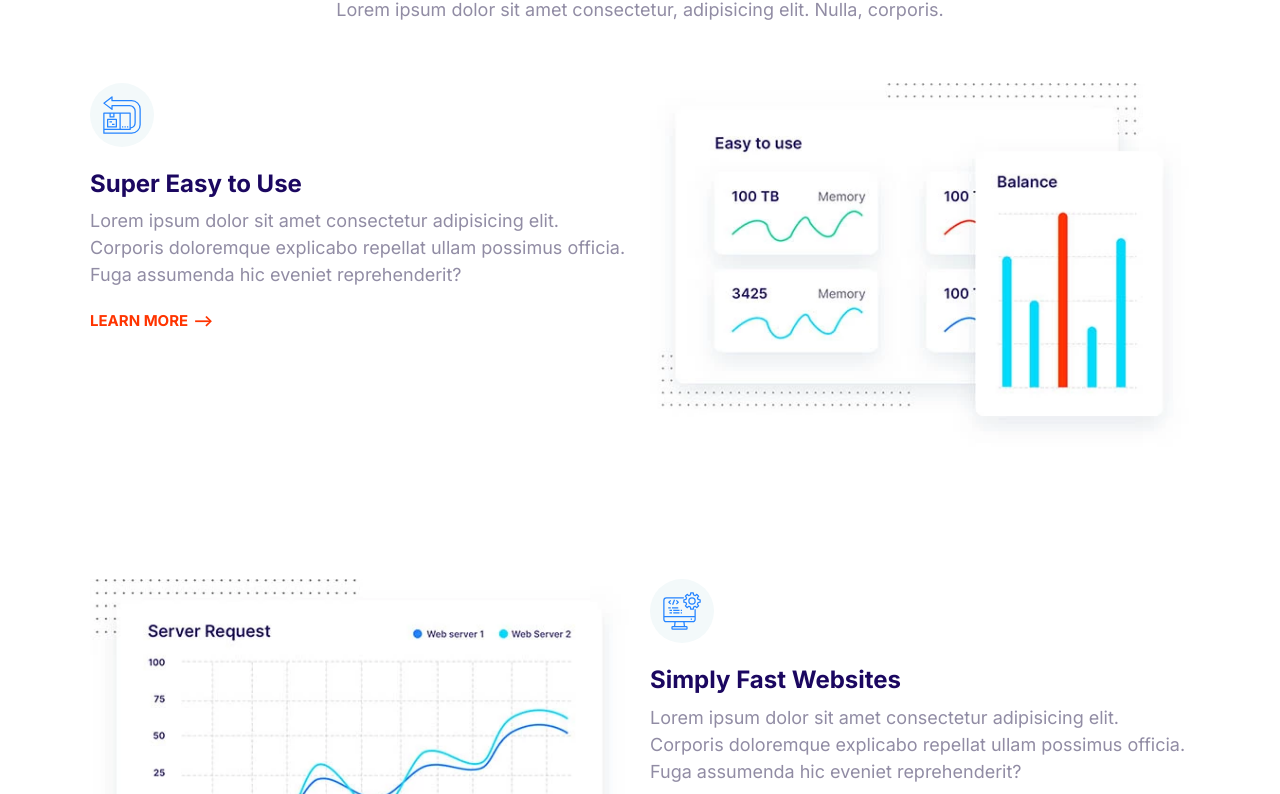
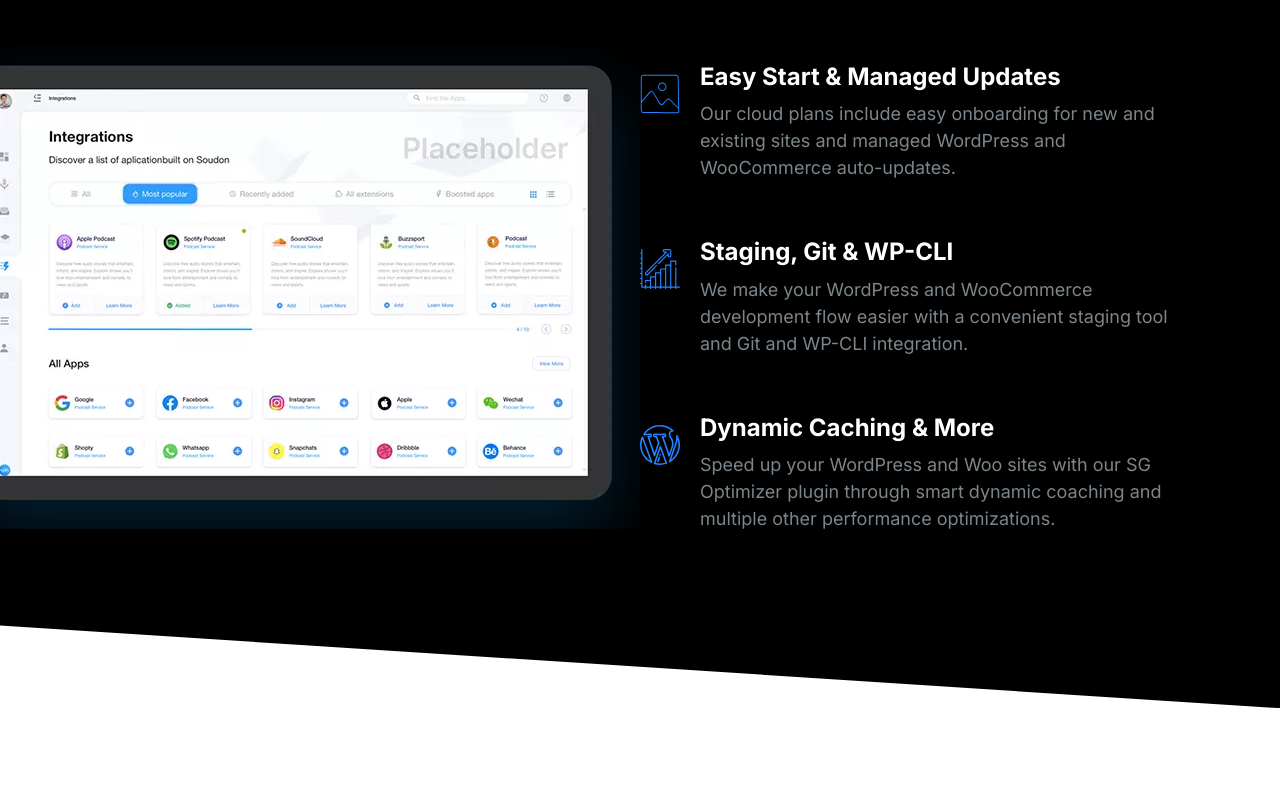
Before and after one commit to Iriaa9/moshify, a plain HTML site: page index.html in a window 1280 px wide. Shown: the part 118-912 px from the top of the page. After the commit the page ends 826 px from the top, so only its background shows below. Drawn offline with Linux system fonts and the light colour scheme.

Commit message:
Build the showcase block component.

```diff
--- a/CSS/styles.css
+++ b/CSS/styles.css
@@ -16,6 +16,11 @@
 }
 
 /* Topography */
+
+::selection {
+  background: var(--color-primary);
+  color: white;
+}
 
 html {
   font-size: 62.5%;
@@ -129,7 +134,6 @@ a {
 .list {
   list-style: none;
   padding-left: 0;
-  color: var(--color-headings);
 }
 
 .list--inline .list__item {
@@ -140,6 +144,7 @@ a {
 .list--tick {
   list-style-image: url(../images/tick.svg);
   padding-left: 3rem;
+  color: var(--color-headings);
 }
 
 .list--tick .list__item {
@@ -407,6 +412,7 @@ a {
 
 .media {
   display: flex;
+  margin-bottom: 4rem;
 }
 
 .media__title {
@@ -611,12 +617,12 @@ a {
 
 .block--skewed-right {
   padding-bottom: calc(var(--padding-vertical) + 4rem);
-  clip-path: polygon(0% 0%, 100% 0%, 100% 100%, 0% 80%);
+  clip-path: polygon(0% 0%, 100% 0%, 100% 100%, 0% 90%);
 }
 
 .block--skewed-left {
   padding-bottom: calc(var(--padding-vertical) + 4rem);
-  clip-path: polygon(0% 0%, 100% 0%, 100% 80%, 0% 100%);
+  clip-path: polygon(0% 0%, 100% 0%, 100% 90%, 0% 100%);
 }
 
 .container {
@@ -687,10 +693,6 @@ a {
 }
 
 /* Hero */
-.hero {
-  clip-path: polygon(0% 0%, 100% 0%, 100% 90%, 0% 100%);
-}
-
 .hero__tagline {
   font-size: 2rem;
   color: #b9c3cf;
@@ -774,3 +776,33 @@ a {
     order: 2;
   }
 }
+
+/* Showcase block */
+
+.showcase__heading {
+  text-align: center;
+  margin-bottom: 4rem;
+}
+
+.showcase__image > img {
+  width: 100%;
+}
+
+@media screen and (min-width: 768px) {
+  .showcase__heading {
+    margin-bottom: 6rem;
+  }
+
+  .showcase .grid {
+    grid-template-columns: 50% 50%;
+  }
+
+  .showcase__image {
+    justify-self: end;
+  }
+
+  .showcase__image > img {
+    width: auto;
+    max-width: 700px;
+  }
+}
--- a/index.html
+++ b/index.html
@@ -14,88 +14,77 @@
     <link rel="stylesheet" href="css/styles.css" />
   </head>
   <body>
-    <section class="container block">
-      <header class="block__header">
-        <h2 class="block__heading">Host on the Cloud to Keep Growing</h2>
-        <p>
-          Lorem ipsum dolor sit amet consectetur, adipisicing elit. Nulla,
-          corporis.
-        </p>
-      </header>
-      <article class="grid grid--1x2 feature">
-        <div class="feature__content">
-          <span class="icon-container">
-            <svg class="icon icon--primary">
-              <use xlink:href="images/sprite.svg#easy"></use>
-            </svg>
-          </span>
-          <h3 class="feature__ heading">Super Easy to Use</h3>
-          <p>
-            Lorem ipsum dolor sit amet consectetur adipisicing elit. Corporis
-            doloremque explicabo repellat ullam possimus officia. Fuga assumenda
-            hic eveniet reprehenderit?
-          </p>
-          <a href="#" class="link-arrow">Learn More</a>
-        </div>
-        <picture>
+    <section class="block block--dark block--skewed-right showcase">
+      <h2 class="block__heading showcase__heading">
+        User-Friendy Control Panel
+      </h2>
+      <article class="container grid grid--1x2 showcase__content">
+        <picture class="showcase__image">
           <source
             type="image/webp"
-            srcset="images/easy.webp 1x, images/easy@2x.webp 2x" />
+            srcset="images/ipad.webp 1x, images/ipad@2x.webp 2x" />
           <source
             type="image/png"
-            srcset="images/easy.jpg 1x, images/easy@2x.jpg 2x" />
-          <img class="feature__image" src="images/easy@2x.jpg" alt=""
+            srcset="images/ipad.png 1x, images/ipad@2x.png 2x" />
+          <img src="images/ipad.png" alt=""
         /></picture>
-      </article>
-      <article class="grid grid--1x2 feature">
-        <div class="feature__content">
-          <span class="icon-container">
+        <ul class="list showcase__media">
+          <li>
+            <div class="media">
+              <div class="media__image">
                 <svg class="icon icon--primary">
-              <use xlink:href="images/sprite.svg#computer"></use>
+                  <use xlink:href="images/sprite.svg#snap"></use>
                 </svg>
-          </span>
-          <h3 class="feature__ heading">Simply Fast Websites</h3>
-          <p>
-            Lorem ipsum dolor sit amet consectetur adipisicing elit. Corporis
-            doloremque explicabo repellat ullam possimus officia. Fuga assumenda
-            hic eveniet reprehenderit?
+              </div>
+              <div class="media__body">
+                <h3 class="media__title block__heading">
+                  Easy Start & Managed Updates
+                </h3>
+                <p class="media__content">
+                  Our cloud plans include easy onboarding for new and existing
+                  sites and managed WordPress and WooCommerce auto-updates.
                 </p>
-          <a href="#" class="link-arrow">Learn More</a>
               </div>
-        <picture>
-          <source
-            type="image/webp"
-            srcset="images/fast.webp 1x, images/fast@2x.webp 2x" />
-          <source
-            type="image/png"
-            srcset="images/fast.jpg 1x, images/fast@2x.jpg 2x" />
-          <img class="feature__image" src="images/fast@2x.jpg" alt=""
-        /></picture>
-      </article>
-      <article class="grid grid--1x2 feature">
-        <div class="feature__content">
-          <span class="icon-container">
+            </div>
+          </li>
+          <li>
+            <div class="media">
+              <div class="media__image">
+                <svg class="icon icon--primary">
+                  <use xlink:href="images/sprite.svg#growth"></use>
+                </svg>
+              </div>
+              <div class="media__body">
+                <h3 class="media__title block__heading">
+                  Staging, Git & WP-CLI
+                </h3>
+                <p class="media__content">
+                  We make your WordPress and WooCommerce development flow easier
+                  with a convenient staging tool and Git and WP-CLI integration.
+                </p>
+              </div>
+            </div>
+          </li>
+          <li>
+            <div class="media">
+              <div class="media__image">
                 <svg class="icon icon--primary">
                   <use xlink:href="images/sprite.svg#wordpress"></use>
                 </svg>
-          </span>
-          <h3 class="feature__ heading">WordPress Made Easy</h3>
-          <p>
-            Lorem ipsum dolor sit amet consectetur adipisicing elit. Corporis
-            doloremque explicabo repellat ullam possimus officia. Fuga assumenda
-            hic eveniet reprehenderit?
+              </div>
+              <div class="media__body">
+                <h3 class="media__title block__heading">
+                  Dynamic Caching & More
+                </h3>
+                <p class="media__content">
+                  Speed up your WordPress and Woo sites with our SG Optimizer
+                  plugin through smart dynamic coaching and multiple other
+                  performance optimizations.
                 </p>
-          <a href="#" class="link-arrow">Learn More</a>
               </div>
-        <picture>
-          <source
-            type="image/webp"
-            srcset="images/wordpress.webp 1x, images/wordpress@2x.webp 2x" />
-          <source
-            type="image/png"
-            srcset="images/wordpress.jpg 1x, images/wordpress@2x.jpg 2x" />
-          <img class="feature__image" src="images/wordpress@2x.jpg" alt=""
-        /></picture>
+            </div>
+          </li>
+        </ul>
       </article>
     </section>
     <script src="js/main.js"></script>
```
Also changed, not shown: components/block-showcase.html (added, +67 -0 lines), images/ipad.png (added), images/ipad.webp (added), images/ipad@2x.png (added), images/ipad@2x.webp (added). Lines whose indentation alone changed are shown as unchanged.
